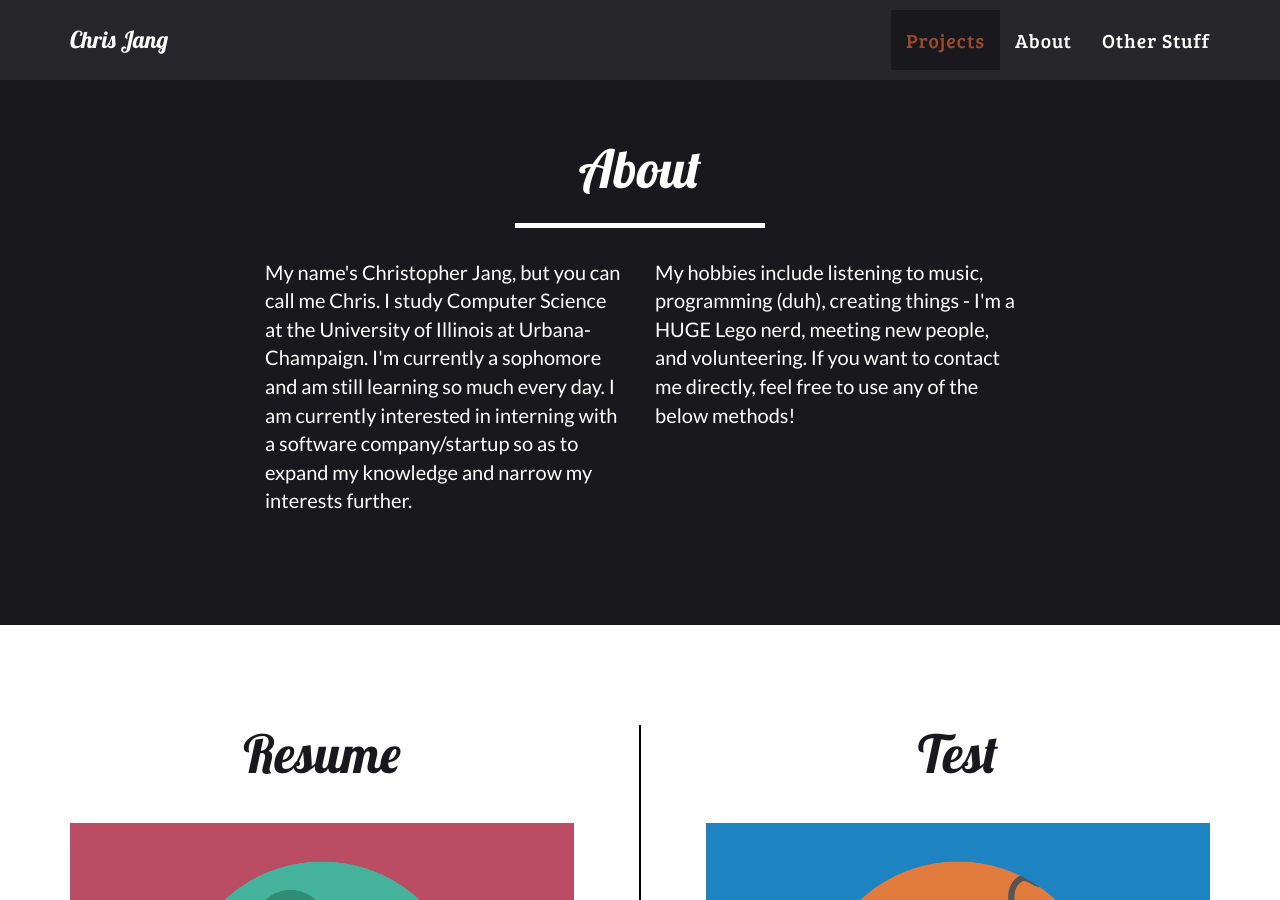
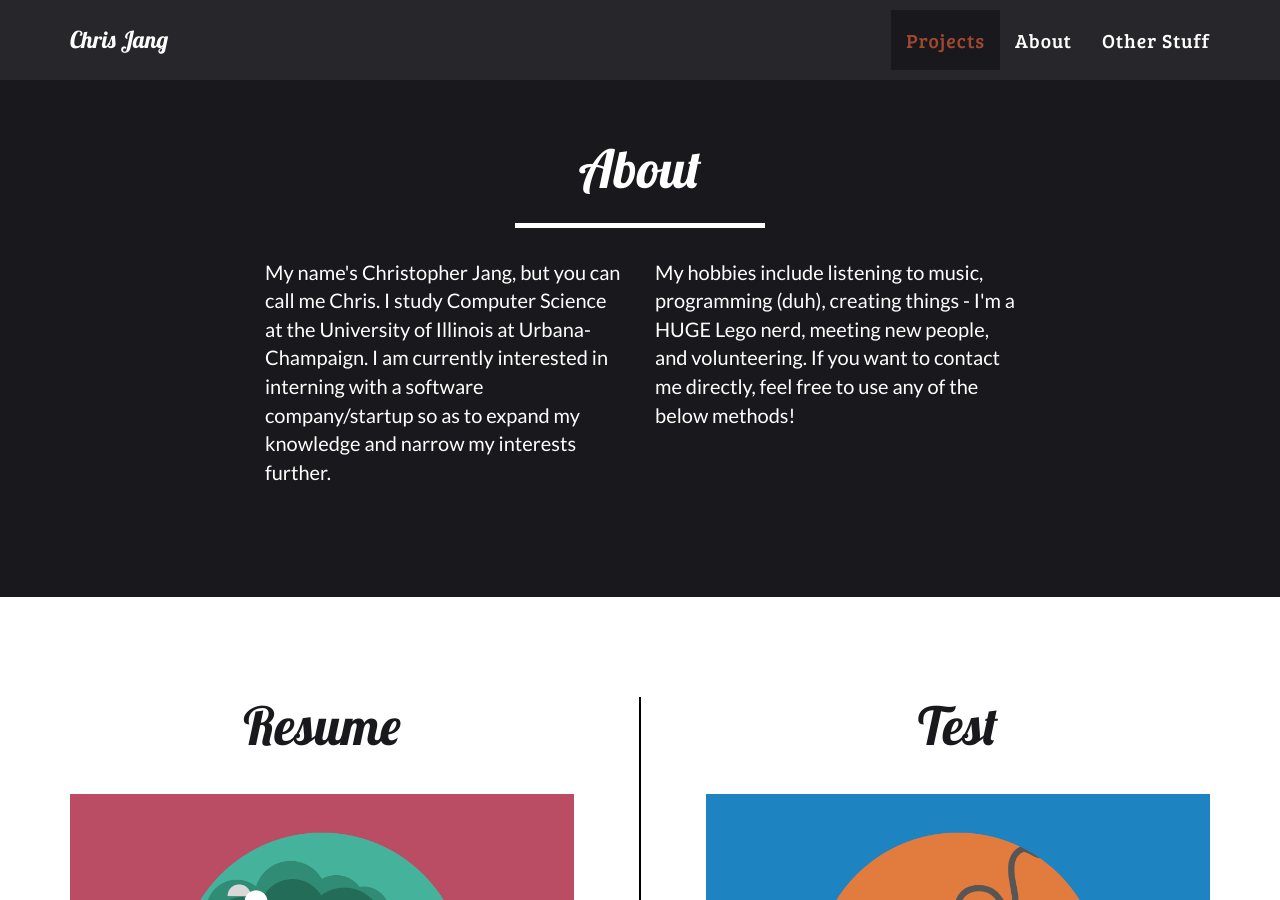
Before and after one commit to cjang5/cjang5.github.io, a Jekyll site: the page built from index.html, in a window 1280 px wide and 900 px high, scrolled down 1700 px. Built offline with Jekyll 4.4.1, drawn with Linux system fonts in a browser that asks for light colours.

Commit message:
Updated About info

```diff
--- a/_includes/about.html
+++ b/_includes/about.html
@@ -9,7 +9,7 @@
             </div>
             <div class="row">
                 <div class="col-lg-4 col-lg-offset-2">
-                    <p>My name's Christopher Jang, but you can call me Chris. I study Computer Science at the University of Illinois at Urbana-Champaign. I'm currently a sophomore and am still learning so much every day. I am currently interested in interning with a software company/startup so as to expand my knowledge and narrow my interests further.</p>
+                    <p>My name's Christopher Jang, but you can call me Chris. I study Computer Science at the University of Illinois at Urbana-Champaign. I am currently interested in interning with a software company/startup so as to expand my knowledge and narrow my interests further.</p>
                 </div>
                 <div class="col-lg-4">
                     <p>My hobbies include listening to music, programming (duh), creating things - I'm a HUGE Lego nerd, meeting new people, and volunteering. If you want to contact me directly, feel free to use any of the below methods!</p>
```
